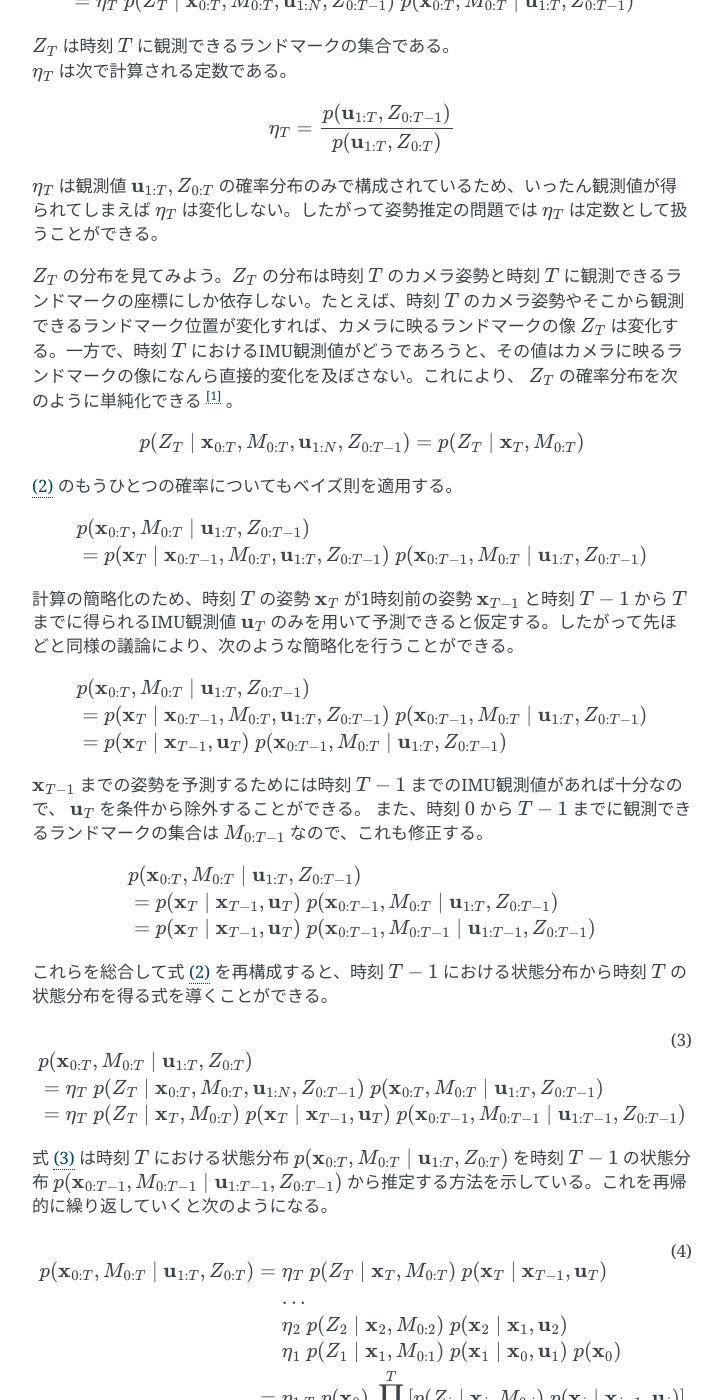
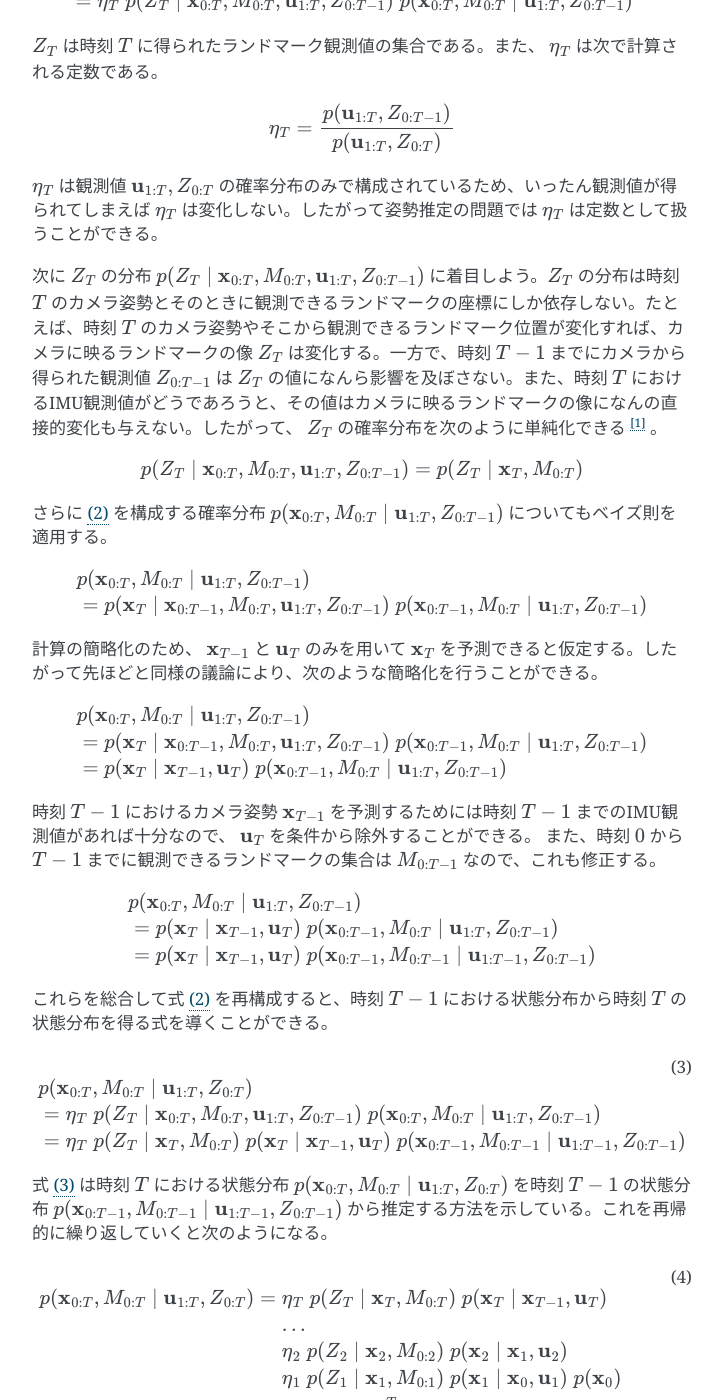
Before and after one commit to IshitaTakeshi/ishitatakeshi.github.io, a Sphinx documentation site: the page built from source/graph-slam.rst, in a window 1280 px wide and 1400 px high, scrolled down 2069 px. Shown: the whole window, without its empty margins (388-1110 px from the left). Built offline with Sphinx 7.4.7, drawn with Linux system fonts in a browser that asks for light colours; some of the changed text lies outside the part shown.

Commit message:
Fix notations in the graph-slam article

```diff
--- a/source/graph-slam.rst
+++ b/source/graph-slam.rst
@@ -29,14 +29,14 @@
 | まずはSLAMの問題を確率モデルで表現することから始める。
 | 初期時刻 :math:`0` から :math:`T` までの姿勢を :math:`\mathbf{x}_{0:T} = \{\mathbf{x}_{0},...,\mathbf{x}_{T}\}` 、 :math:`\mathbf{x}_{0:T}` から観測されたランドマークの集合を :math:`M_{0:T} = \{\mathbf{m}_{1},...,\mathbf{m}_{N_{T}}\}` とする。
 | 時刻 :math:`0` から :math:`T` の間に得られたIMU観測値の集合を :math:`\mathbf{u}_{1:T} = \{\mathbf{u}_{1},...,\mathbf{u}_{T}\}` とする。たとえば :math:`\mathbf{u}_{1}` は時刻 :math:`0` から :math:`1` の間に得られたIMU観測値を表している。
-| ランドマーク観測値の集合を :math:`Z_{0:T} = \{\mathbf{z}_{ij} \;|\; (i, j) \in S_{0:T}\}` とする。ここで :math:`S_{0:T}` は時刻 :math:`0` から時刻 :math:`T` までのセンサ姿勢とそこから観測可能なランドマークの組み合わせを表している。
+| カメラから得られるランドマークの観測値(画像特徴点など)の集合を :math:`Z_{0:T} = \{\mathbf{z}_{ij} \;|\; (i, j) \in S_{0:T}\}` とする。ここで :math:`S_{0:T}` は時刻 :math:`0` から時刻 :math:`T` までのセンサ姿勢とそこから観測可能なランドマークの組み合わせを表している。
 | 我々の目的は、次の分布を明らかにすることである。
 
 .. math::
     p(\mathbf{x}_{0:T}, M_{0:T}\;|\;\mathbf{u}_{1:T}, Z_{0:T})
     :label: fullslamposterior
 
-| すなわち、IMUやカメラから得られた観測情報を用いて、時刻 :math:`0` から :math:`T` までの姿勢およびその間に観測されたランドマークの分布を求めるという問題である。
+| すなわち、IMUやカメラから得られた観測情報を用いて、時刻 :math:`0` から :math:`T` までの姿勢およびその間に観測されたランドマークの分布を求める問題を解きたい。
 
 状態分布の再帰的推定法の導出
 ~~~~~~~~~~~~~~~~~~~~~~~~~~~~
@@ -47,31 +47,30 @@
 
 .. math::
    &p(\mathbf{x}_{0:T}, M_{0:T}\;|\;\mathbf{u}_{1:T}, Z_{0:T}) \\
-   &= \eta_{T} \; p(Z_{T}\;|\;\mathbf{x}_{0:T},M_{0:T},\mathbf{u}_{1:N},Z_{0:T-1})\;p(\mathbf{x}_{0:T},M_{0:T}\;|\;\mathbf{u}_{1:T},Z_{0:T-1}) \\
+   &= \eta_{T} \; p(Z_{T}\;|\;\mathbf{x}_{0:T},M_{0:T},\mathbf{u}_{1:T},Z_{0:T-1})\;p(\mathbf{x}_{0:T},M_{0:T}\;|\;\mathbf{u}_{1:T},Z_{0:T-1}) \\
    :label: factored-posterior
 
-| :math:`Z_{T}` は時刻 :math:`T` に観測できるランドマークの集合である。
-| :math:`\eta_{T}` は次で計算される定数である。
+| :math:`Z_{T}` は時刻 :math:`T` に得られたランドマーク観測値の集合である。また、 :math:`\eta_{T}` は次で計算される定数である。
 
 .. math::
     \eta_{T} = \frac{p(\mathbf{u}_{1:T},Z_{0:T-1})}{p(\mathbf{u}_{1:T},Z_{0:T})}
 
 :math:`\eta_{T}` は観測値 :math:`\mathbf{u}_{1:T},Z_{0:T}` の確率分布のみで構成されているため、いったん観測値が得られてしまえば :math:`\eta_{T}` は変化しない。したがって姿勢推定の問題では :math:`\eta_{T}` は定数として扱うことができる。
 
-| :math:`Z_{T}` の分布を見てみよう。:math:`Z_{T}` の分布は時刻 :math:`T` のカメラ姿勢と時刻 :math:`T` に観測できるランドマークの座標にしか依存しない。たとえば、時刻 :math:`T` のカメラ姿勢やそこから観測できるランドマーク位置が変化すれば、カメラに映るランドマークの像 :math:`Z_{T}` は変化する。一方で、時刻 :math:`T` におけるIMU観測値がどうであろうと、その値はカメラに映るランドマークの像になんら直接的変化を及ぼさない。これにより、 :math:`Z_{T}` の確率分布を次のように単純化できる [#simplify_z_distribution]_ 。
+| 次に :math:`Z_{T}` の分布 :math:`p(Z_{T}\;|\;\mathbf{x}_{0:T},M_{0:T},\mathbf{u}_{1:T},Z_{0:T-1})` に着目しよう。:math:`Z_{T}` の分布は時刻 :math:`T` のカメラ姿勢とそのときに観測できるランドマークの座標にしか依存しない。たとえば、時刻 :math:`T` のカメラ姿勢やそこから観測できるランドマーク位置が変化すれば、カメラに映るランドマークの像 :math:`Z_{T}` は変化する。一方で、時刻 :math:`T-1` までにカメラから得られた観測値 :math:`Z_{0:T-1}` は :math:`Z_{T}` の値になんら影響を及ぼさない。また、時刻 :math:`T` におけるIMU観測値がどうであろうと、その値はカメラに映るランドマークの像になんの直接的変化も与えない。したがって、 :math:`Z_{T}` の確率分布を次のように単純化できる [#simplify_z_distribution]_ 。
 
 .. math::
-    p(Z_{T}\;|\;\mathbf{x}_{0:T},M_{0:T},\mathbf{u}_{1:N},Z_{0:T-1}) = p(Z_{T}\;|\;\mathbf{x}_{T},M_{0:T})
+    p(Z_{T}\;|\;\mathbf{x}_{0:T},M_{0:T},\mathbf{u}_{1:T},Z_{0:T-1}) = p(Z_{T}\;|\;\mathbf{x}_{T},M_{0:T})
 
 
-:eq:`factored-posterior` のもうひとつの確率についてもベイズ則を適用する。
+さらに :eq:`factored-posterior` を構成する確率分布 :math:`p(\mathbf{x}_{0:T},M_{0:T}\;|\;\mathbf{u}_{1:T},Z_{0:T-1})` についてもベイズ則を適用する。
 
 .. math::
     &p(\mathbf{x}_{0:T},M_{0:T}\;|\;\mathbf{u}_{1:T},Z_{0:T-1}) \\
     &= p(\mathbf{x}_{T}\;|\;\mathbf{x}_{0:T-1},M_{0:T},\mathbf{u}_{1:T},Z_{0:T-1})\;
       p(\mathbf{x}_{0:T-1},M_{0:T}\;|\;\mathbf{u}_{1:T},Z_{0:T-1})
 
-計算の簡略化のため、時刻 :math:`T` の姿勢 :math:`\mathbf{x}_{T}` が1時刻前の姿勢 :math:`\mathbf{x}_{T-1}` と時刻 :math:`T-1` から :math:`T` までに得られるIMU観測値 :math:`\mathbf{u}_{T}` のみを用いて予測できると仮定する。したがって先ほどと同様の議論により、次のような簡略化を行うことができる。
+計算の簡略化のため、 :math:`\mathbf{x}_{T-1}` と :math:`\mathbf{u}_{T}` のみを用いて :math:`\mathbf{x}_{T}` を予測できると仮定する。したがって先ほどと同様の議論により、次のような簡略化を行うことができる。
 
 .. math::
     &p(\mathbf{x}_{0:T},M_{0:T}\;|\;\mathbf{u}_{1:T},Z_{0:T-1}) \\
@@ -82,7 +81,7 @@
     p(\mathbf{x}_{T}\;|\;\mathbf{x}_{T-1},\mathbf{u}_{T})\;
     p(\mathbf{x}_{0:T-1},M_{0:T}\;|\;\mathbf{u}_{1:T},Z_{0:T-1}) \\
 
-:math:`\mathbf{x}_{T-1}` までの姿勢を予測するためには時刻 :math:`T-1` までのIMU観測値があれば十分なので、 :math:`\mathbf{u}_{T}` を条件から除外することができる。
+時刻 :math:`T-1` におけるカメラ姿勢 :math:`\mathbf{x}_{T-1}` を予測するためには時刻 :math:`T-1` までのIMU観測値があれば十分なので、 :math:`\mathbf{u}_{T}` を条件から除外することができる。
 また、時刻 :math:`0` から :math:`T-1` までに観測できるランドマークの集合は :math:`M_{0:T-1}` なので、これも修正する。
 
 .. math::
@@ -98,7 +97,7 @@
 
 .. math::
    &p(\mathbf{x}_{0:T}, M_{0:T}\;|\;\mathbf{u}_{1:T}, Z_{0:T}) \\
-   &= \eta_{T} \; p(Z_{T}\;|\;\mathbf{x}_{0:T},M_{0:T},\mathbf{u}_{1:N},Z_{0:T-1})\;p(\mathbf{x}_{0:T},M_{0:T}\;|\;\mathbf{u}_{1:T},Z_{0:T-1}) \\
+   &= \eta_{T} \; p(Z_{T}\;|\;\mathbf{x}_{0:T},M_{0:T},\mathbf{u}_{1:T},Z_{0:T-1})\;p(\mathbf{x}_{0:T},M_{0:T}\;|\;\mathbf{u}_{1:T},Z_{0:T-1}) \\
    &= \eta_{T} \;
     p(Z_{T}\;|\;\mathbf{x}_{T},M_{0:T}) \;
     p(\mathbf{x}_{T}\;|\;\mathbf{x}_{T-1},\mathbf{u}_{T})\;
@@ -123,7 +122,7 @@
 
 この式では時刻 :math:`0` における姿勢の分布を :math:`p(\mathbf{x}_{0})` としている。一般的に :math:`\mathbf{x}_{0}` は推定するものではなく基準座標として任意に定めるものであるため、このようにおくことができる。
 
-一般的なSLAMの問題では時刻 :math:`i` までに観測されるすべてのランドマーク :math:`M_{0:i}` を時刻 :math:`T` までのすべての姿勢 :math:`\mathbf{x}_{0:i}` から観測できるわけではない。これを踏まえて式 :eq:`recursive-decomposition` をさらに具体的に次のように書くことができる。
+一般的なSLAMの問題では時刻 :math:`T` までに観測されるすべてのランドマーク :math:`M_{0:T}` を時刻 :math:`T` までのすべての姿勢 :math:`\mathbf{x}_{0:T}` から観測できるわけではない。これを踏まえて式 :eq:`recursive-decomposition` をさらに具体的に次のように書くことができる。
 
 .. math::
    &p(\mathbf{x}_{0:T}, M_{0:T}\;|\;\mathbf{u}_{1:T}, Z_{0:T}) \\
@@ -138,12 +137,12 @@
 1. 各時刻におけるオドメトリ :math:`p(\mathbf{x}_{k}\;|\;\mathbf{x}_{k-1},\mathbf{u}_{k}), k = 1,...,T` を推定する問題
 2. 各ランドマークの観測値の分布 :math:`p(\mathbf{z}_{ij}\;|\;\mathbf{x}_{i},\mathbf{m}_{j}),\;(i, j) \in S_{0:T}` を求める問題
 
-に変換することができた。
+に分解することができた。
 
 初期状態分布の記述
 ~~~~~~~~~~~~~~~~~~
 
-初期姿勢 :math:`\mathbf{x}_{0}` はプログラム上で固定値にすればよいため分布を仮定する必要はないのだが、便宜的に次のように設定しておく。
+初期姿勢 :math:`\mathbf{x}_{0}` はプログラム上で固定値にすればよいため、分布を仮定する必要はないのだが、便宜的に次のように設定しておく。
 
 .. math::
     p(\mathbf{x}_{0}) \propto \exp\{-\frac{1}{2}\left[\mathbf{x}_{0} - \mathbf{0}\right]^{\top} Q_{0}^{-1} \left[\mathbf{x}_{0} - \mathbf{0}\right]\} = \exp(\mathbf{x}_{0}^{\top} Q_{0}^{-1} \mathbf{x}_{0}),\\
@@ -168,7 +167,7 @@
 
 式 :eq:`posterior-decomposition` において、 :math:`p(\mathbf{x}_{k}\;|\;\mathbf{x}_{k-1},\mathbf{u}_{k})` は、前の時刻の姿勢 :math:`\mathbf{x}_{k-1}` および前の時刻から現在時刻までのIMU観測値 :math:`\mathbf{u}_{k}` に基づいた現在の姿勢の予測を表現している。
 
-時刻 :math:`k` の姿勢 :math:`\mathbf{x}_{k}` に対して運動モデルの予測 :math:`\mathbf{g}(\mathbf{x}_{k-1}, \mathbf{u}_{k})` の誤差が分散 :math:`Q_{k} \in \mathbb{R}^{6 \times 6}` の正規分布に従うとすると、この分布は
+時刻 :math:`k` の姿勢 :math:`\mathbf{x}_{k}` に対して運動モデルの予測 :math:`\mathbf{g}(\mathbf{x}_{k-1}, \mathbf{u}_{k})` の誤差が分散 :math:`Q_{k} \in \mathbb{R}^{6 \times 6}` の正規分布に従うとする (実際にはIMUによる推定姿勢は直交座標上の正規分布に従わないが、今回はモデルの説明のため正規分布に従うこととする [#imu_distribution]_ ) 。この分布は
 
 .. math::
     p(\mathbf{x}_{k}\;|\;\mathbf{x}_{k-1},\mathbf{u}_{k}) =
@@ -181,9 +180,7 @@
 対数尤度関数
 ~~~~~~~~~~~~
 
-推定したい状態は確率分布の頂点の値である。
-
-確率分布が最大値をとるということは、そこに真の状態および真のランドマーク位置がある可能性が高いということである。
+状態分布が最大値をとるということは、そこに真の状態および真のランドマーク位置がある可能性が高いということである。
 
 .. math::
     \underset{\mathbf{x}_{0:T},\,M_{0:T}}{\arg\max} \; p(\mathbf{x}_{0:T}, M_{0:T}\;|\;\mathbf{u}_{1:T}, Z_{0:T}) \\
@@ -226,7 +223,7 @@
 誤差関数の最小化
 ----------------
 
-さて、式 :eq:`error-function` に示す誤差関数は残差 :math:`\mathbf{r}_{T}(\mathbf{x}_{0:T}, M_{0:T}\;|\;\mathbf{u}_{1:T}, Z_{0:T})` および共分散行列 :math:`\Sigma_{T}` を用いて次のように表現することができる。
+さて、式 :eq:`error-function` に示す誤差関数 :math:`E_{T}` は残差 :math:`\mathbf{r}_{T}(\mathbf{x}_{0:T}, M_{0:T}\;|\;\mathbf{u}_{1:T}, Z_{0:T})` および共分散行列 :math:`\Sigma_{T}` を用いて次のように表現することができる。
 
 .. math::
    \mathbf{r}_{T}(\mathbf{x}_{0:T}, M_{0:T}\;|\;\mathbf{u}_{1:T}, Z_{0:T}) =
@@ -256,7 +253,7 @@
    E_{T}(\mathbf{x}_{0:T}, M_{0:T}\;|\;\mathbf{u}_{1:T}, Z_{0:T})
    = \mathbf{r}_{T}(\mathbf{x}_{0:T}, M_{0:T}\;|\;\mathbf{u}_{1:T}, Z_{0:T})^{\top} \Sigma_{T}^{-1} \mathbf{r}_{T}(\mathbf{x}_{0:T}, M_{0:T}\;|\;\mathbf{u}_{1:T}, Z_{0:T})
 
-このままでは表記が煩雑なので状態を :math:`\mathbf{y}_{T} = \left[\mathbf{x}_{0:T}^{\top},\; M_{0:T}^{\top}\right]^{\top}` とおいて次のように書くことにしよう。
+このままでは表記が煩雑なので状態を :math:`\mathbf{y}_{T} = \left[\mathbf{x}_{0}^{\top},...,\;\mathbf{x}_{T}^{\top},\; \mathbf{m}_{1}^{\top},...,\;\mathbf{m}_{N_{T}}^{\top}\right]^{\top}` とおいて次のように書くことにしよう。
 
 .. math::
    E_{T}(\mathbf{y}_{T}) = \mathbf{r}_{T}(\mathbf{y}_{T})^{\top} \Sigma_{T}^{-1} \mathbf{r}_{T}(\mathbf{y}_{T})
@@ -307,7 +304,7 @@
 具体例
 ~~~~~~
 
-次の例を用いてJacobianの形をより具体的に見てみよう。
+例を用いてJacobianの形をより具体的に見てみよう。
 
 | 姿勢を :math:`\mathbf{x}_{0:3} = \{\mathbf{x}_{0},\mathbf{x}_{1},\mathbf{x}_{2},\mathbf{x}_{3}\}` 、 ランドマークを :math:`\mathbf{m}_{1:2} = \{\mathbf{m}_{1},\mathbf{m}_{2}\}` とする。
 | また、姿勢 :math:`\mathbf{x}_{0},\mathbf{x}_{1},\mathbf{x}_{2}` からランドマーク :math:`\mathbf{m}_{0}` を、姿勢 :math:`\mathbf{x}_{1},\mathbf{x}_{3}` からランドマーク :math:`\mathbf{m}_{1}` を観測できるものとする。
@@ -517,25 +514,28 @@
 計算量の増大を防ぐため、多くのSLAMでは Sliding Window という方式がとられる。これは、状態に対して1時刻ぶんの姿勢およびそこから観測されるランドマークを追加すると同時に、状態から最も古い姿勢および不必要なランドマークを除去することで、計算量の増大を防ごうというものである。
 ここではノードの追加と、推定結果全体の整合性を保ったままノードを除去する方法 "Marginalization" を解説する。
 
-Marginalization の目的
+Marginalization
 ----------------------
+
+目的
+~~~~
 
 さて、時刻 :math:`T` で姿勢およびランドマークの推定が終了したとしよう。次の時刻 :math:`T+1` では、姿勢 :math:`\mathbf{x}_{T+1}` および新たに観測されたランドマーク :math:`M_{T+1} = \{\mathbf{m}_{j} | (T+1, j)\in S_{T+1}\}` を誤差関数に追加し、それを最適化することで最適な姿勢 :math:`\mathbf{x}_{0},...,\mathbf{x}_{T+1}` を求めることができる。
 しかしこれには問題がある。時刻 :math:`T+1,T+2,\;T+3,\;...` と姿勢やランドマークを追加していけば、計算量が増大してしまい、姿勢とランドマーク座標を高速に推定することができなくなってしまう。SLAMは一般的に低消費電力のデバイスで高速に動作することが求められるため、計算量の増加は致命的である。
 計算量の増大を抑えるため、1時刻ぶんの姿勢およびランドマークを新規に追加するごとに、1時刻ぶんの古い姿勢と不必要なランドマークを削除する必要がある。このように、1時刻ごとに姿勢やランドマークの追加および削除を行う手法を Sliding Window と呼ぶ。
 
-このあと詳しく解説するが、グラフからノード(姿勢やランドマーク)を単純に削除して残ったグラフのみを最適化すると、時刻 :math:`0` から最新の時刻までの最適化を行うという問題の形式が破綻してしまう。時刻 :math:`0` から最新の時刻までの状態を最適化するという問題の形式を保ったまま Window 内にあるノードを最適する手法を Marginalization と呼ぶ。
+単純にグラフからノード(姿勢やランドマーク)を削除して残ったグラフのみを最適化すると、時刻 :math:`0` から最新の時刻までの最適化を行うという問題の形式が破綻してしまう。時刻 :math:`0` から最新の時刻までの状態を最適化するという問題の形式を保ったまま Window 内にあるノードを最適化する手法が Marginalization である。
 
-Marginalization の効果
-----------------------
+効果
+~~~~
 
-Marginalization は、古くなった姿勢やランドマークを最適化問題から除去するテクニックであり、次の効果がある。
+Marginalization には主に次の効果がある。
 
 1. 古くなったランドマークを最適化問題から削除することで計算量の増大を抑えることができる
 2. 古くなったノードを除去しつつも、時刻 `0` から最新時刻までの全体の姿勢およびランドマークの最適化を行うという問題の整合性を保ち続けることができる
 
-Marginalization の手法
-----------------------
+手法
+~~~~
 
 Marginalizationは次のような手法である。
 
@@ -622,7 +622,7 @@
        J^{m}_{4} & J^{r}_{4}
    \end{bmatrix}
 
-ヘッシアンを計算してみよう。
+ヘッシアンを計算する。
 
 .. math::
     {J^{\times}_{4}}^{\top}J^{\times}_{4}
@@ -709,7 +709,7 @@
 
 我々はもはや :math:`\mathbf{y}^{m}_{4} = \mathbf{x}^{0}` を更新しない。 :math:`\mathbf{y}^{r}_{4}` さえ更新できればよい。計算量を削減するため、 :math:`\Delta \mathbf{y}^{m}_{4}` を計算することなく、 :math:`\Delta \mathbf{y}^{r}_{4}` のみを得たい。これを実現するにはどうすればよいだろうか。
 
-じつは両辺に
+じつは両辺に次の行列をかけると、これを実現できる。
 
 .. math::
     \begin{bmatrix}
@@ -717,7 +717,7 @@
         -H^{rm}_{4}{H^{mm}_{4}}^{-1} & I \\
     \end{bmatrix}
 
-という行列をかけると、これを実現できる。実際に計算してみよう。
+実際に計算してみよう。
 
 .. math::
     \begin{bmatrix}
@@ -953,7 +953,7 @@
    :label: marginalized-y-r-4-distribution
 
 
-さらに、 :math:`\Delta \mathbf{y}^{r}_{4}` で条件づけされた :math:`\Delta \mathbf{y}^{m}_{4}` の分布は次のように表される [#prml-conditional-marginal]_ 。
+さらに、 :math:`\Delta \mathbf{y}^{r}_{4}` で条件づけされた :math:`\Delta \mathbf{y}^{m}_{4}` の分布は次のように表される [#prml_conditional_marginal]_ 。
 
 .. math::
     \Delta \mathbf{y}^{m}_{4} | \Delta \mathbf{y}^{r}_{4} \sim \mathcal{N}^{-1}\left(
```
Also changed, not shown: other parts of source/graph-slam.rst (+4 -3 lines).
